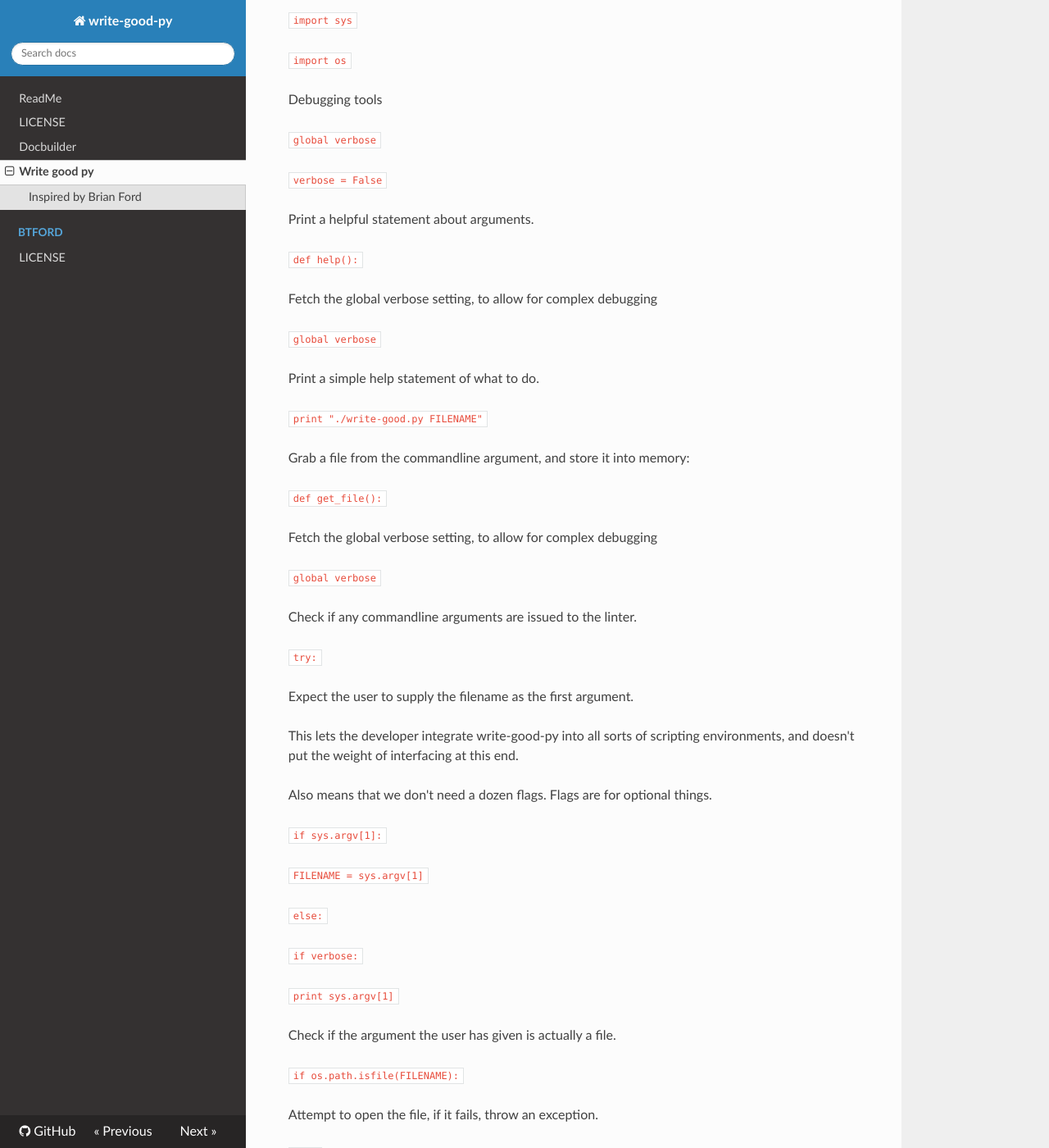
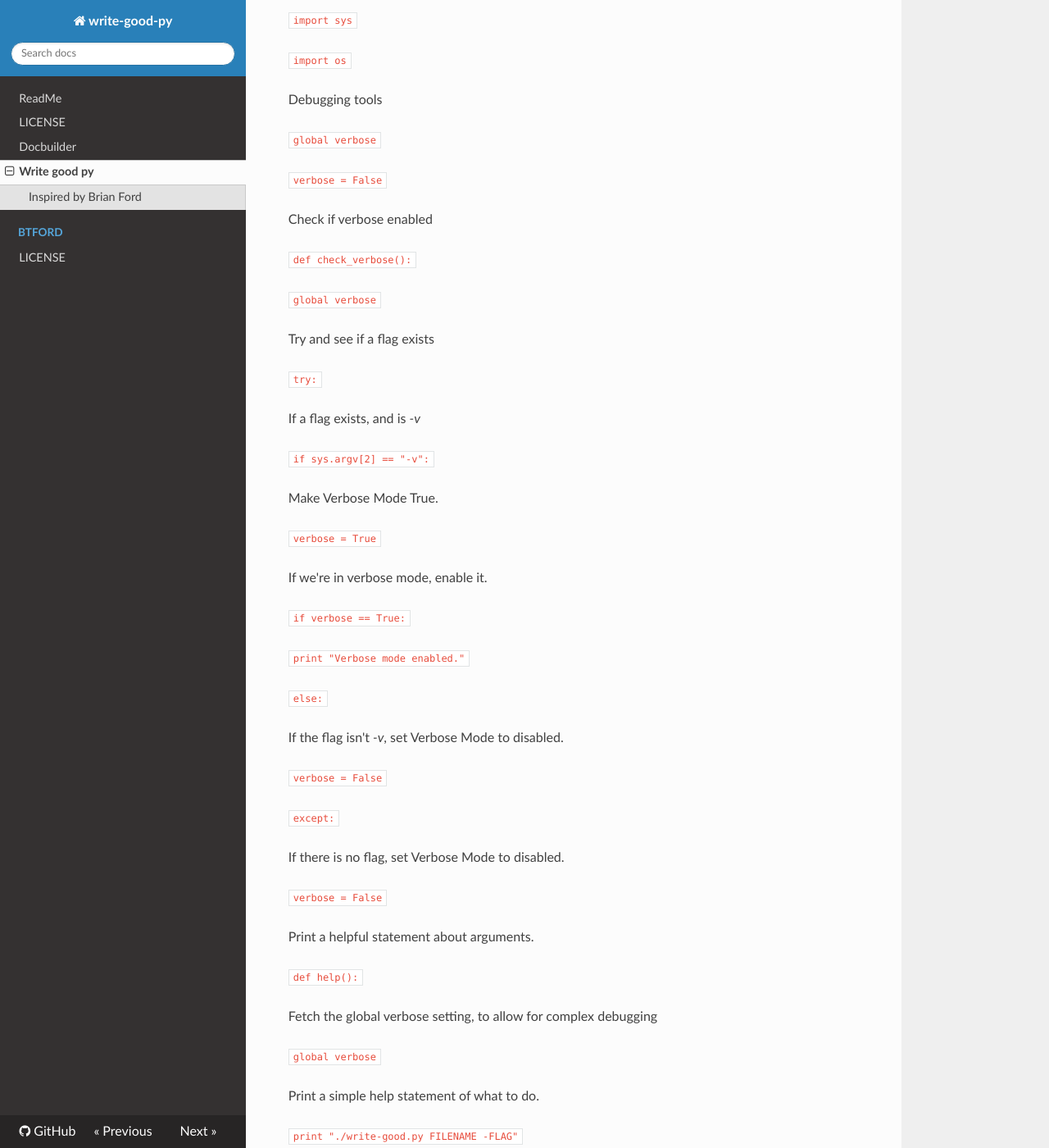
Before and after one commit to shakna-israel/write-good-py, an MkDocs documentation site: the page built from docs/write-good-py.md, in a window 1280 px wide and 1400 px high, scrolled down 963 px. Shown: the whole window at 82% size. Built offline with MkDocs 1.6.1, drawn with Linux system fonts in a browser that asks for light colours; nearby versions of some CDN libraries; some of the changed text lies outside the part shown.

Commit message:
Updated documentation

````diff
--- a/docs/write-good-py.md
+++ b/docs/write-good-py.md
@@ -53,6 +53,42 @@ Debugging tools
 
 ```verbose = False```
 
+Check if verbose enabled
+
+```def check_verbose():```
+
+```global verbose```
+
+Try and see if a flag exists
+
+```try:```
+
+If a flag exists, and is *-v*
+
+```if sys.argv[2] == "-v":```
+
+Make Verbose Mode True.
+
+```verbose = True```
+
+If we're in verbose mode, enable it.
+
+```if verbose == True:```
+
+```print "Verbose mode enabled."```
+
+```else:```
+
+If the flag isn't *-v*, set Verbose Mode to disabled.
+
+```verbose = False```
+
+```except:```
+
+If there is no flag, set Verbose Mode to disabled.
+
+```verbose = False```
+
 Print a helpful statement about arguments.
 
 ```def help():```
@@ -63,7 +99,9 @@ Fetch the global verbose setting, to allow for complex debugging
 
 Print a simple help statement of what to do.
 
-```print "./write-good.py FILENAME"```
+```print "./write-good.py FILENAME -FLAG"```
+
+```print "-v is Verbose Mode"```
 
 Grab a file from the commandline argument, and store it into memory:
 
@@ -107,17 +145,17 @@ For each line in the file, let's run the annotate function.
 
 ```for line in file.read().split('\n'):```
 
-```annotate(file)```
+Send each line to the ```annotate``` function.
+
+```annotate(line)```
 
 Close the file to remove any locks.
 
 ```file.close()```
 
-```except:```
+```except Exception as exception:```
 
 ```raise Exception, "File could not be opened. Do you have permissions?"```
-
-```except Exception as exception:```
 
 ```print "Exception: %s" % exception```
 
@@ -155,6 +193,14 @@ If any other exceptions come up, send them to the verbose system, rather than cr
 
 ```help()```
 
+This is the annotate function, it takes the file read in by ```get_file()```, and sends it to any existing modules for analysis, and then outputs it.
+
+```def annotate(line):```
+
+```print "Placeholder"```
+
 This is not the final function. This program will have a main function, and that will be the final function to handle everything and which way to take things. It's just for testing.
 
+```check_verbose()```
+
 ```get_file()```
````
Also changed, not shown: write-good.py (+7 -1 lines).
